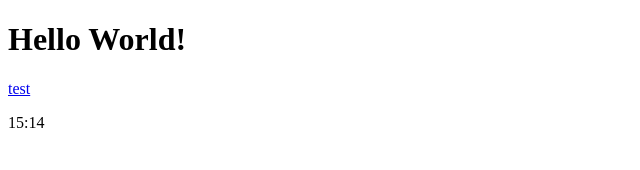
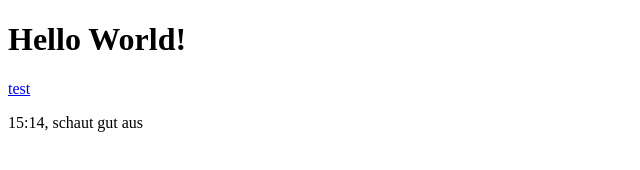
Before and after one commit to Zheng-Bote/gh_action_hello-world, a plain HTML site: page docs/index.html in a window 1280 px wide. Shown: the whole page, without its empty margins (0-640 px from the left). Drawn offline with Linux system fonts and the light colour scheme.

Commit message:
Update index.html

```diff
--- a/docs/index.html
+++ b/docs/index.html
@@ -7,6 +7,6 @@
   <body>
     <h1>Hello World!</h1>
     <a href="./test.html" alt="test">test</a>
-    <p>15:14</p>
+    <p>15:14, schaut gut aus</p>
   </body>
 </html>
```
